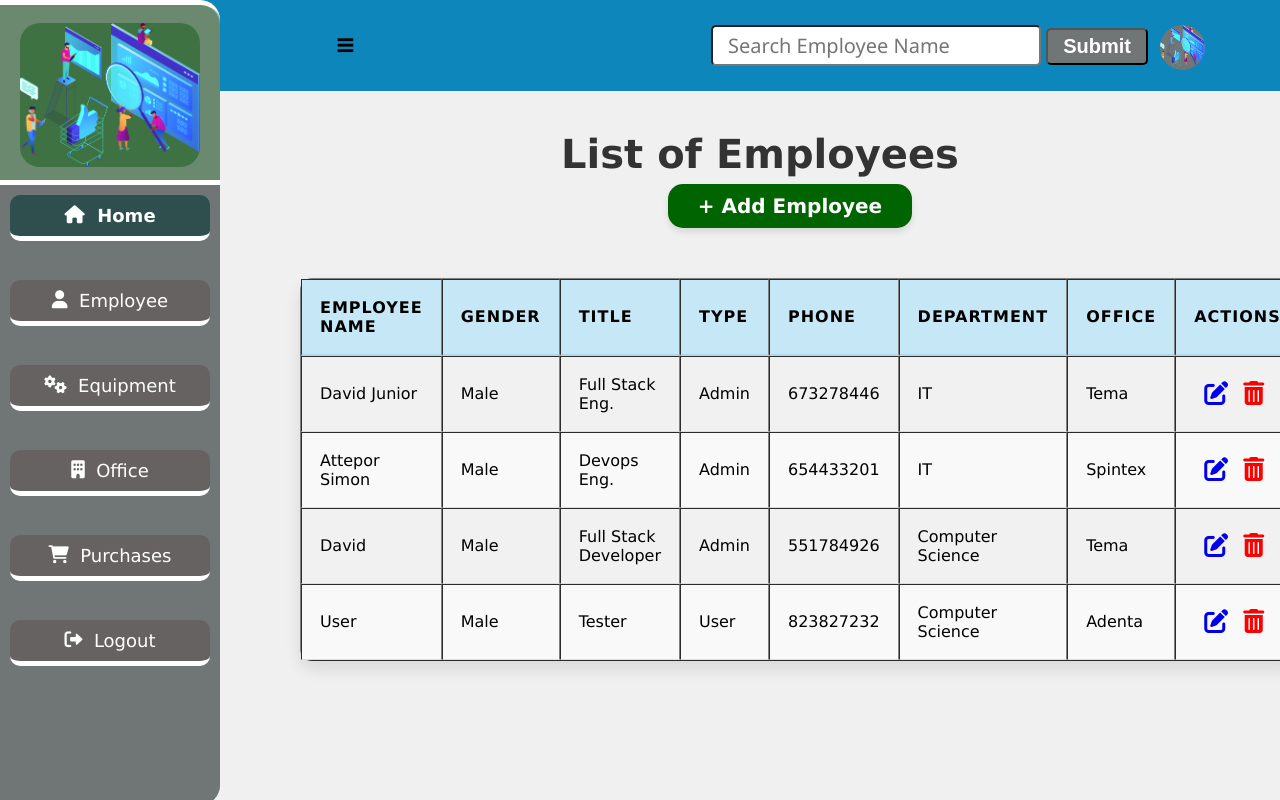
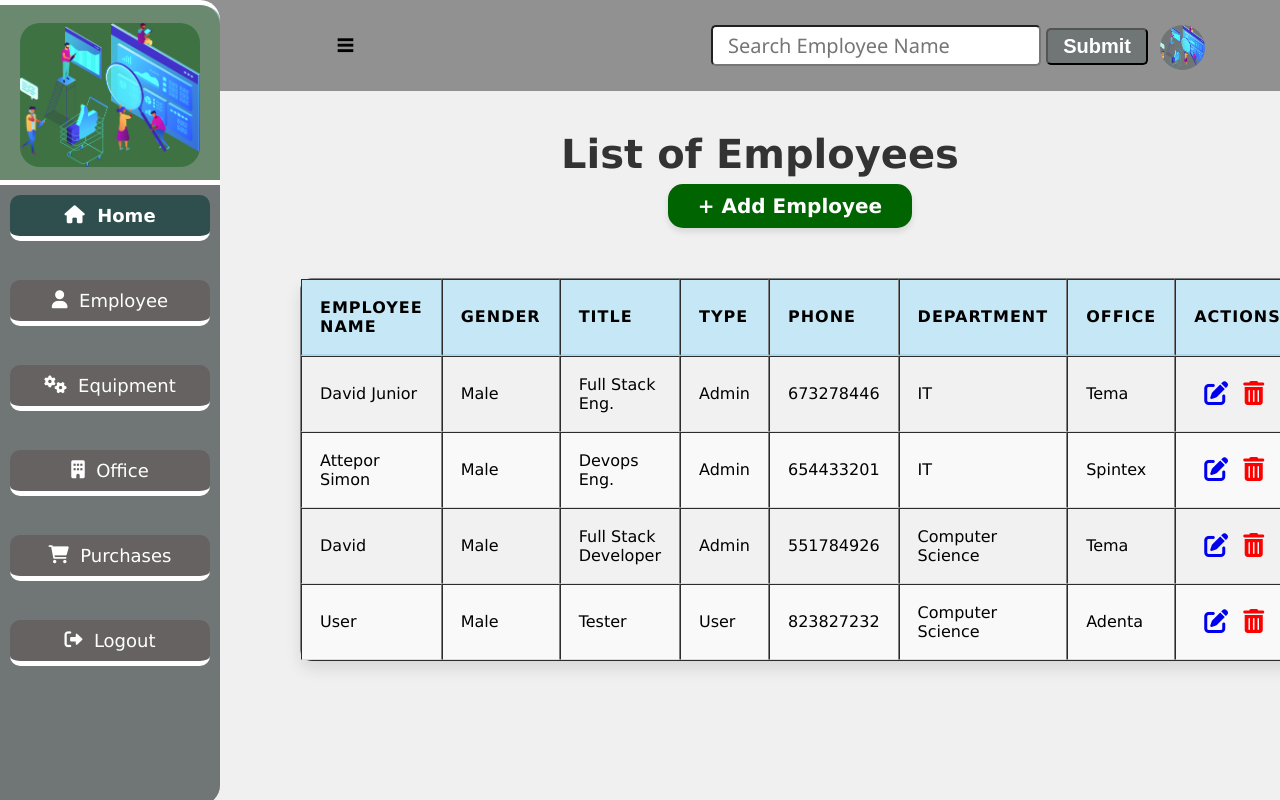
Before and after one commit to Aristocratjnr/device-inventory-system, a Flask app: page /employee in a window 1280 px wide. Run offline with Flask 3, Linux system fonts and the light colour scheme; data comes from the database, SQL or seed files in the repository.

Commit message:
Update header background color in main.css

```diff
--- a/static/main.css
+++ b/static/main.css
@@ -7,7 +7,7 @@ body {
 }
 
 .header {
-  background: #0d87bb;
+  background:  #919191;
   padding: 25px;
 }
 
```
